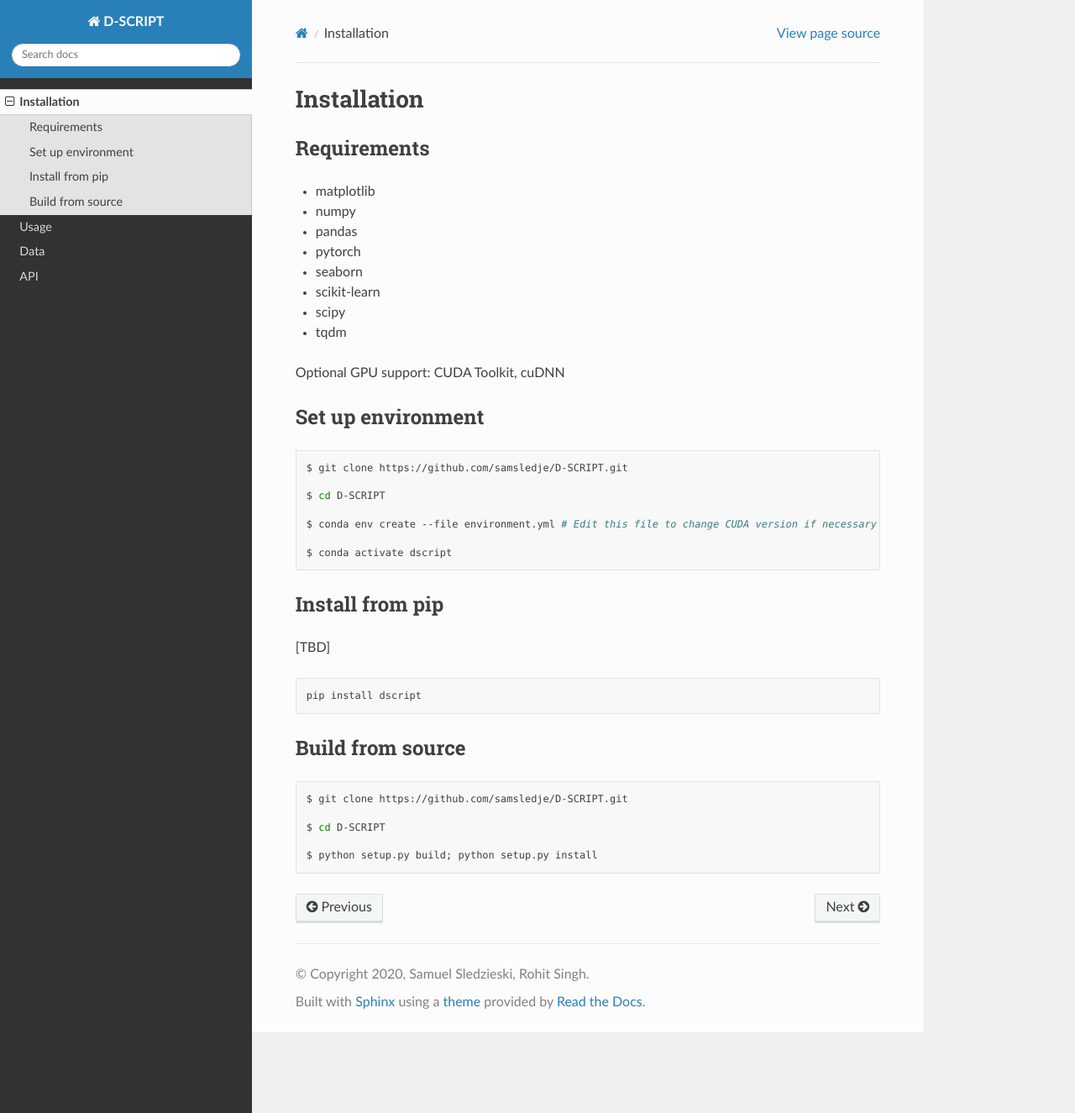
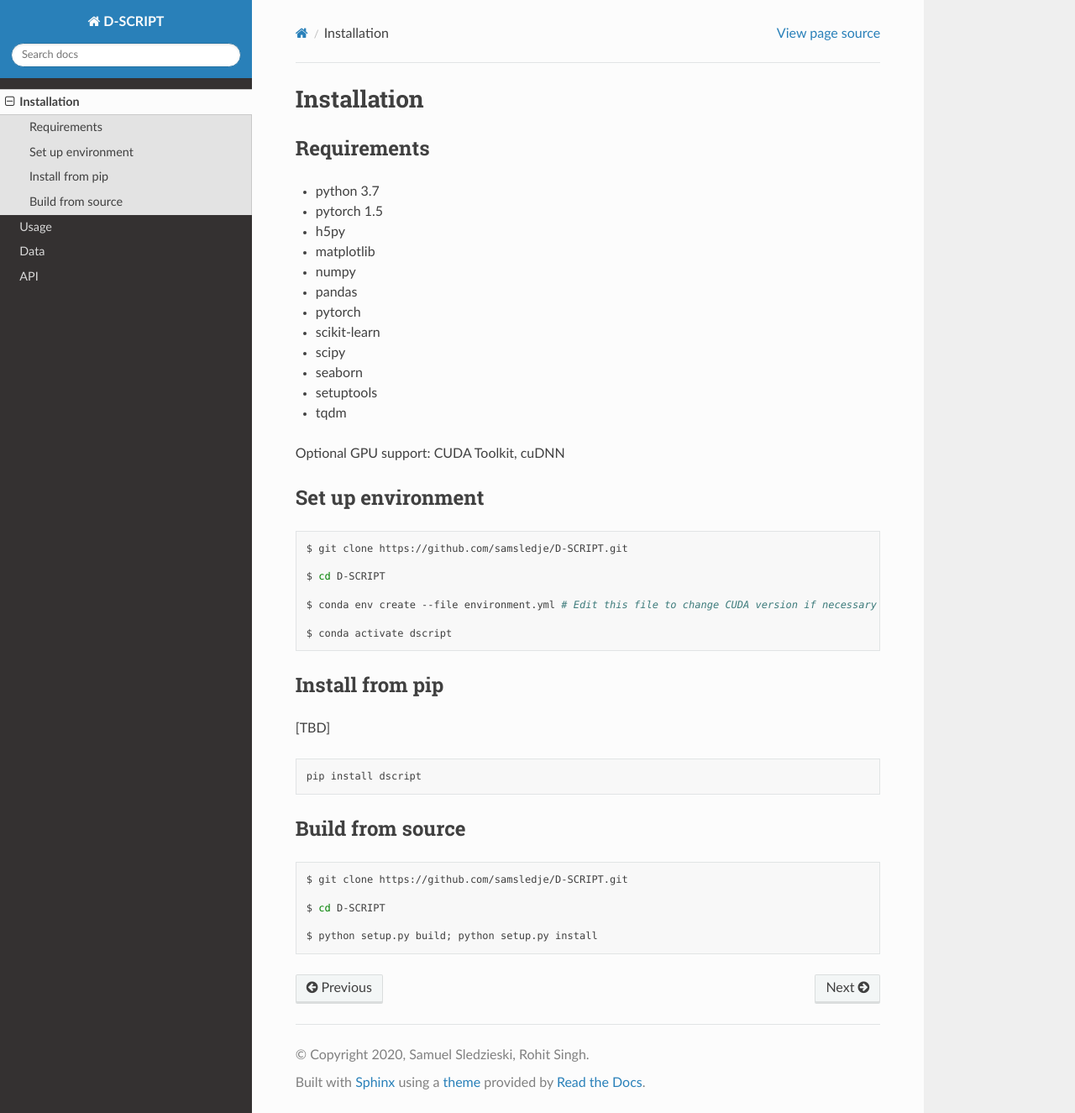
Before and after one commit to samsledje/D-SCRIPT, a Sphinx documentation site: the page built from docs/source/installation.rst, in a window 1280 px wide and 1325 px high. Shown: the whole window at 84% size. Built offline with Sphinx 7.4.7 and the Read the Docs theme 2.0.0, drawn with Linux system fonts in a browser that asks for light colours.

Commit message:
Updated installation

```diff
--- a/docs/source/installation.rst
+++ b/docs/source/installation.rst
@@ -3,13 +3,17 @@ Installation
 
 Requirements
 ------------
+- python 3.7
+- pytorch 1.5
+- h5py
 - matplotlib
 - numpy
 - pandas
 - pytorch
-- seaborn
 - scikit-learn
 - scipy
+- seaborn
+- setuptools
 - tqdm
 
 Optional GPU support: CUDA Toolkit, cuDNN
--- a/environment.yml
+++ b/environment.yml
@@ -6,16 +6,14 @@ channels:
   - defaults
 
 dependencies:
+  - pip=20.0
   - cudatoolkit=10.2
-  - pip=20.0
   - python=3.7
   - pytorch=1.5
-  - torchvision=0.6
   - h5py
   - matplotlib
   - numpy
   - pandas
-  - pip
   - scikit-learn
   - scipy
   - seaborn
```
